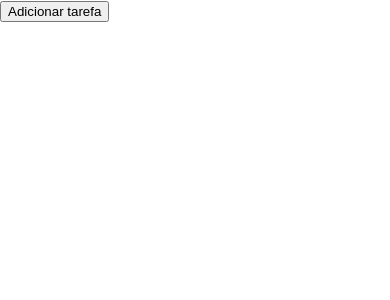
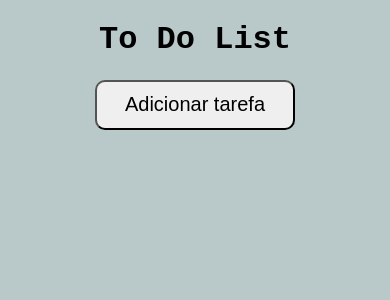
Before and after one commit to PedroPDIN/ebytr-to-do-list-front-end, a React (Create React App) app: page / in a window 390 px wide. Shown: the top 300 px of the page. Built offline with nearby package versions, Linux system fonts and the light colour scheme.

Commit message:
style: stylização do component NewTask.

```diff
--- a/src/components/ButtonNewTask/index.jsx
+++ b/src/components/ButtonNewTask/index.jsx
@@ -1,13 +1,14 @@
 import React, { useContext } from 'react';
 import TaskContext from '../../store/context';
+import SButtonNewTask from './styled';
 
 const ButtonNewTask = () => {
   const { addNewTasks } = useContext(TaskContext);
 
   return (
-    <div>
+    <SButtonNewTask>
       <button type="button" onClick={ addNewTasks }>Adicionar tarefa</button>
-    </div>
+    </SButtonNewTask>
   );
 };
 
--- /dev/null
+++ b/src/components/ButtonNewTask/styled.js
@@ -0,0 +1,22 @@
+import styled from 'styled-components';
+
+const SButtonNewTask = styled.div`
+  button {
+  border-radius: 10px;
+  box-shadow: inset 0 0 0 0 #54b3d6;
+  color: black;
+  font-size: 20px;
+  height: 50px;
+  margin: 0 -.25rem;
+  padding: 0 .25rem;
+  transition: color .3s ease-in-out, box-shadow .3s ease-in-out;
+  width: 200px;
+  }
+
+  button:hover {
+    box-shadow: inset 200px 0 0 0 #1C954C;
+    color: white;
+  }
+`;
+
+export default SButtonNewTask;
--- a/src/components/NewTask/index.jsx
+++ b/src/components/NewTask/index.jsx
@@ -1,5 +1,6 @@
 import React, { useContext } from 'react';
 import TaskContext from '../../store/context';
+import SNewTask from './styled';
 
 const NewTask = () => {
   const {
@@ -10,7 +11,7 @@ const NewTask = () => {
   } = useContext(TaskContext);
 
   return (
-    <div>
+    <SNewTask>
       <form action="">
         <div>
           <textarea
@@ -22,7 +23,7 @@ const NewTask = () => {
           />
         </div>
 
-        <div>
+        <div className="radios">
           <label htmlFor="pending">
             <input
               type="radio"
@@ -58,7 +59,7 @@ const NewTask = () => {
           <button type="button" onClick={ addList }>Adicionar</button>
         </div>
       </form>
-    </div>
+    </SNewTask>
   );
 };
 
--- /dev/null
+++ b/src/components/NewTask/styled.js
@@ -0,0 +1,42 @@
+import styled from 'styled-components';
+
+const background = '#B9C8C8';
+
+const SNewTak = styled.div`
+@media screen and (max-width: 768px) {
+  background-color: white;
+  border-radius: 10px;
+  box-shadow: 0 0 1em black;
+  height: 282px;
+  padding: 20px;
+  margin: 0px;
+
+  textarea {
+    background-color: ${background};
+    color: black;
+    font-size: 17px;
+    border-radius: 10px;
+  }
+
+  .radios {
+    display: flex;
+    justify-content: space-around;
+    margin: 8px 0px 8px 0px;
+  }
+
+  button {
+    background-color: ${background};
+    display: flex;
+    justify-content: center;
+    padding: 4px 0px 4px 0px;
+    width: 100%;
+    transition: all 0.2s ease-in-out;
+  }
+
+  button:hover {
+    transform: translateY(5px);
+  }
+}
+`;
+
+export default SNewTak;
--- /dev/null
+++ b/src/global.css
@@ -0,0 +1,20 @@
+html {
+  background-color: #B9C8C8;
+  display: flex;
+  justify-content: center;
+  align-items: center;
+  width: 100%;
+}
+
+body {
+  font-family: 'Courier New', Courier, monospace;
+  margin: 0px;
+}
+
+@media screen and (max-width: 768px) {
+  body {
+    font-family: 'Courier New', Courier, monospace;
+    margin: 0px;
+  }
+
+}
--- a/src/index.css
+++ /dev/null
@@ -1,13 +0,0 @@
-body {
-  margin: 0;
-  font-family: -apple-system, BlinkMacSystemFont, 'Segoe UI', 'Roboto', 'Oxygen',
-    'Ubuntu', 'Cantarell', 'Fira Sans', 'Droid Sans', 'Helvetica Neue',
-    sans-serif;
-  -webkit-font-smoothing: antialiased;
-  -moz-osx-font-smoothing: grayscale;
-}
-
-code {
-  font-family: source-code-pro, Menlo, Monaco, Consolas, 'Courier New',
-    monospace;
-}
--- a/src/index.jsx
+++ b/src/index.jsx
@@ -1,8 +1,8 @@
 import React from 'react';
 import ReactDOM from 'react-dom/client';
-import './index.css';
 import App from './App';
 import TaskProvider from './store/provider';
+import './global.css';
 
 const root = ReactDOM.createRoot(document.getElementById('root'));
 root.render(
--- a/src/pages/ListTask/index.jsx
+++ b/src/pages/ListTask/index.jsx
@@ -7,6 +7,7 @@ const ListTask = () => {
 
   return (
     <div>
+      <h1>To Do List</h1>
       {!newTask ? (<COMPONENTS.ButtonNewTask />) : (<COMPONENTS.NewTask />)}
 
       {lists.map(({ task, creation_date: currentDate, state }) => (
```
